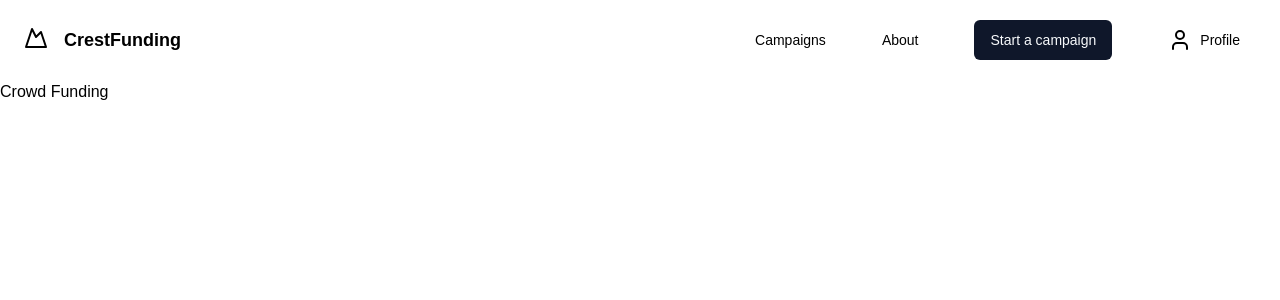
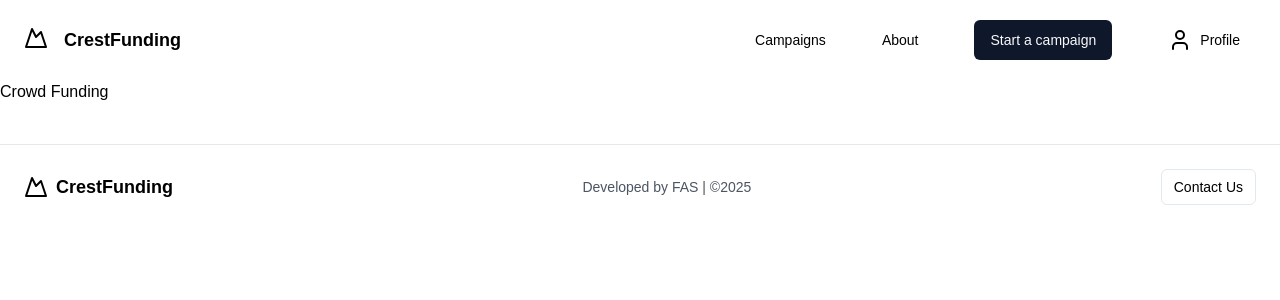
Before and after one commit to arjungsanal/crowdfunding, a Next.js app: page / in a window 1280 px wide. Shown: the top 300 px of the page. Built offline with nearby package versions, Linux system fonts and the light colour scheme.

Commit message:
Footer completed

```diff
--- a/src/app/page.tsx
+++ b/src/app/page.tsx
@@ -1,11 +1,13 @@
 import Image from "next/image";
 import Navbar from "@/components/navbar";
+import Footer from "@/components/footer";
 
 export default function Home() {
   return (
     <div>
       <Navbar/>
       <h1>Crowd Funding</h1>
+      <Footer/>
     </div>
 
   );
--- /dev/null
+++ b/src/components/footer.tsx
@@ -0,0 +1,56 @@
+import Link from "next/link"
+import { JSX, SVGProps } from "react"
+import { Button } from "./ui/button"
+
+function Footer() {
+  return (
+    <footer className="mt-10 border-t py-6 px-4 md:px-6">
+      <div className="container mx-auto">
+        <div className="flex flex-col md:flex-row justify-between items-center gap-4">
+          {/* Logo and Brand */}
+          <div className="flex items-center">
+            <Link href="#" className="flex items-center hover:opacity-80 transition-opacity" prefetch={false}>
+              <MountainIcon className="h-6 w-6" />
+              <span className="text-lg font-semibold ml-2">CrestFunding</span>
+            </Link>
+          </div>
+
+          {/* Copyright */}
+          <div className="text-sm text-gray-600 dark:text-gray-400">
+            <p>Developed by FAS | ©2025</p>
+          </div>
+
+          {/* Contact Button */}
+          <div>
+            <Button asChild variant="outline" size="sm">
+              <Link href="#" className="hover:text-gray-700 dark:hover:text-gray-300">
+                Contact Us
+              </Link>
+            </Button>
+          </div>
+        </div>
+      </div>
+    </footer>
+  )
+}
+
+function MountainIcon(props: JSX.IntrinsicAttributes & SVGProps<SVGSVGElement>) {
+  return (
+    <svg
+      {...props}
+      xmlns="http://www.w3.org/2000/svg"
+      width="24"
+      height="24"
+      viewBox="0 0 24 24"
+      fill="none"
+      stroke="currentColor"
+      strokeWidth="2"
+      strokeLinecap="round"
+      strokeLinejoin="round"
+    >
+      <path d="m8 3 4 8 5-5 5 15H2L8 3z" />
+    </svg>
+  )
+}
+
+export default Footer
```
